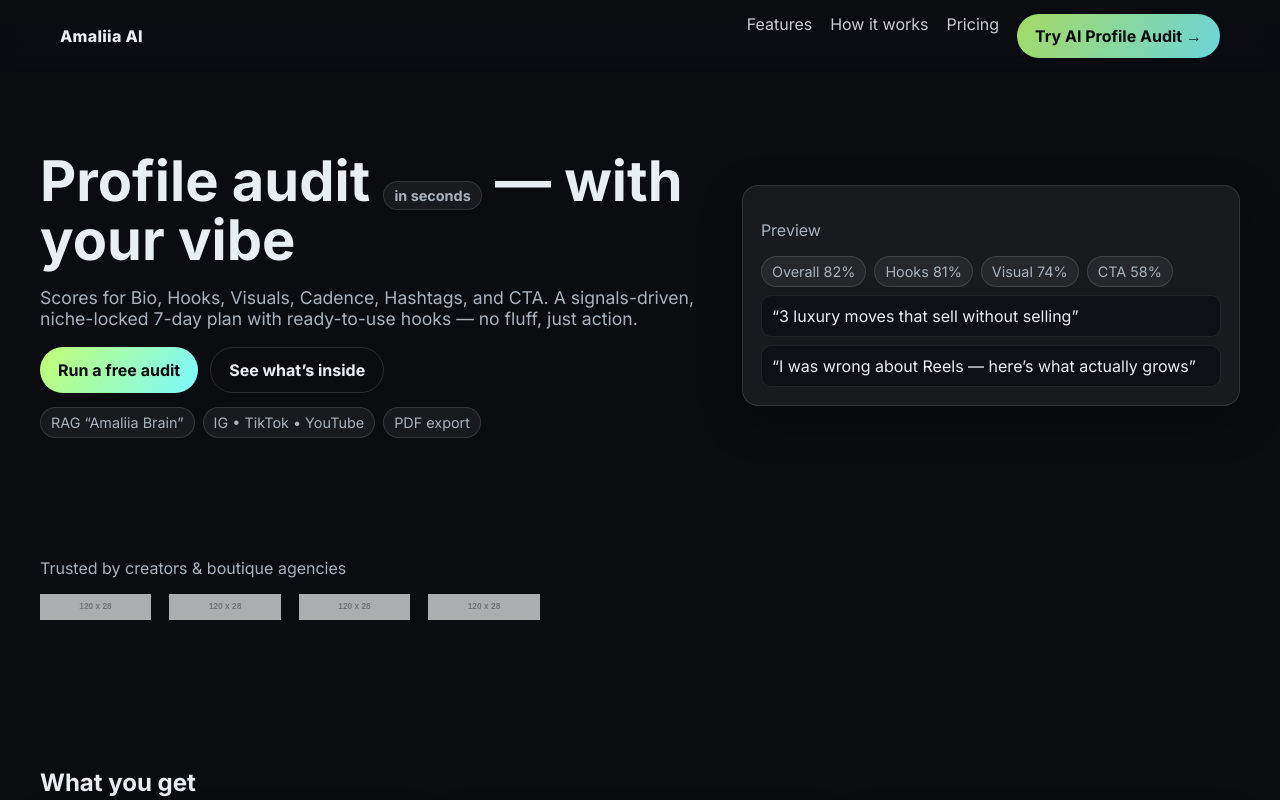
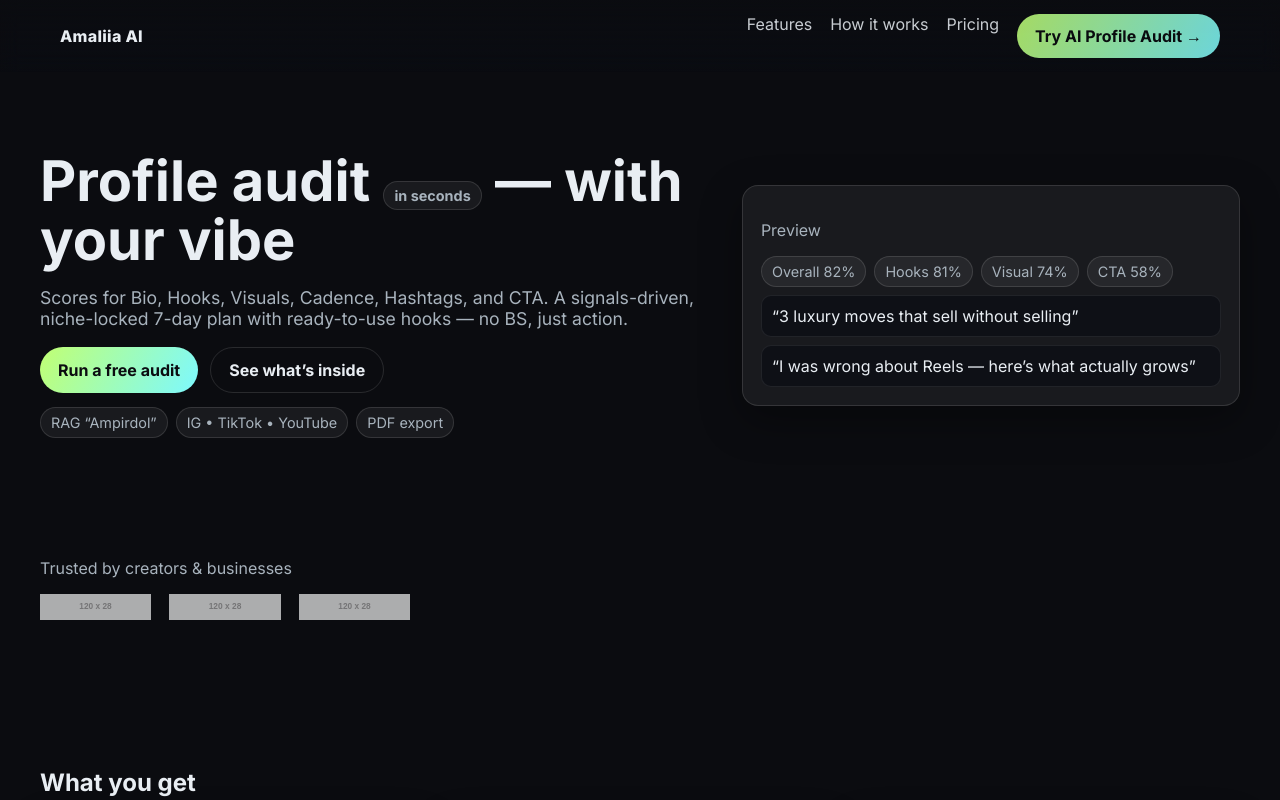
Before and after one commit to amalkajune-ops/amaliiaaud, a website: page index.html in a window 1280 px wide. Shown: the top 800 px of the page. Drawn offline with Linux system fonts and the light colour scheme; placeholder pictures from the web are drawn by us.

Commit message:
index.html

```diff
--- a/index.html
+++ b/index.html
@@ -95,14 +95,14 @@
         <div>
           <h1>Profile audit <span class="pill">in seconds</span> — with your vibe</h1>
           <p class="subtitle">
-            Scores for Bio, Hooks, Visuals, Cadence, Hashtags, and CTA. A signals-driven, niche-locked 7-day plan with ready-to-use hooks — no fluff, just action.
+            Scores for Bio, Hooks, Visuals, Cadence, Hashtags, and CTA. A signals-driven, niche-locked 7-day plan with ready-to-use hooks — no BS, just action.
           </p>
           <div class="cta-row">
             <a href="/audit.html" class="btn btn-primary">Run a free audit</a>
             <a href="#features" class="btn btn-ghost">See what’s inside</a>
           </div>
           <div class="trust-row">
-            <div class="pill">RAG “Amaliia Brain”</div>
+            <div class="pill">RAG “Ampirdol”</div>
             <div class="pill">IG • TikTok • YouTube</div>
             <div class="pill">PDF export</div>
           </div>
@@ -123,12 +123,11 @@
 
     <!-- SOCIAL PROOF -->
     <section class="container section" aria-label="Trust">
-      <p class="muted">Trusted by creators & boutique agencies</p>
+      <p class="muted">Trusted by creators & businesses</p>
       <div class="logos" style="margin-top:10px">
-        <img class="logo" src="https://dummyimage.com/120x28/ffffff/000.png&text=Creator+Lab" alt="Creator Lab" />
-        <img class="logo" src="https://dummyimage.com/120x28/ffffff/000.png&text=Art+Studio" alt="Art Studio" />
-        <img class="logo" src="https://dummyimage.com/120x28/ffffff/000.png&text=AutoVault" alt="AutoVault" />
-        <img class="logo" src="https://dummyimage.com/120x28/ffffff/000.png&text=Miami+Club" alt="Miami Club" />
+        <img class="logo" src="https://dummyimage.com/120x28/ffffff/000.png&text=Art+Studio" alt="Art Vault Club Foundation" />
+        <img class="logo" src="https://dummyimage.com/120x28/ffffff/000.png&text=AutoVault" alt="AutoVault Club Miami" />
+        <img class="logo" src="https://dummyimage.com/120x28/ffffff/000.png&text=Miami+Club" alt="amainsprod" />
       </div>
     </section>
 
```
